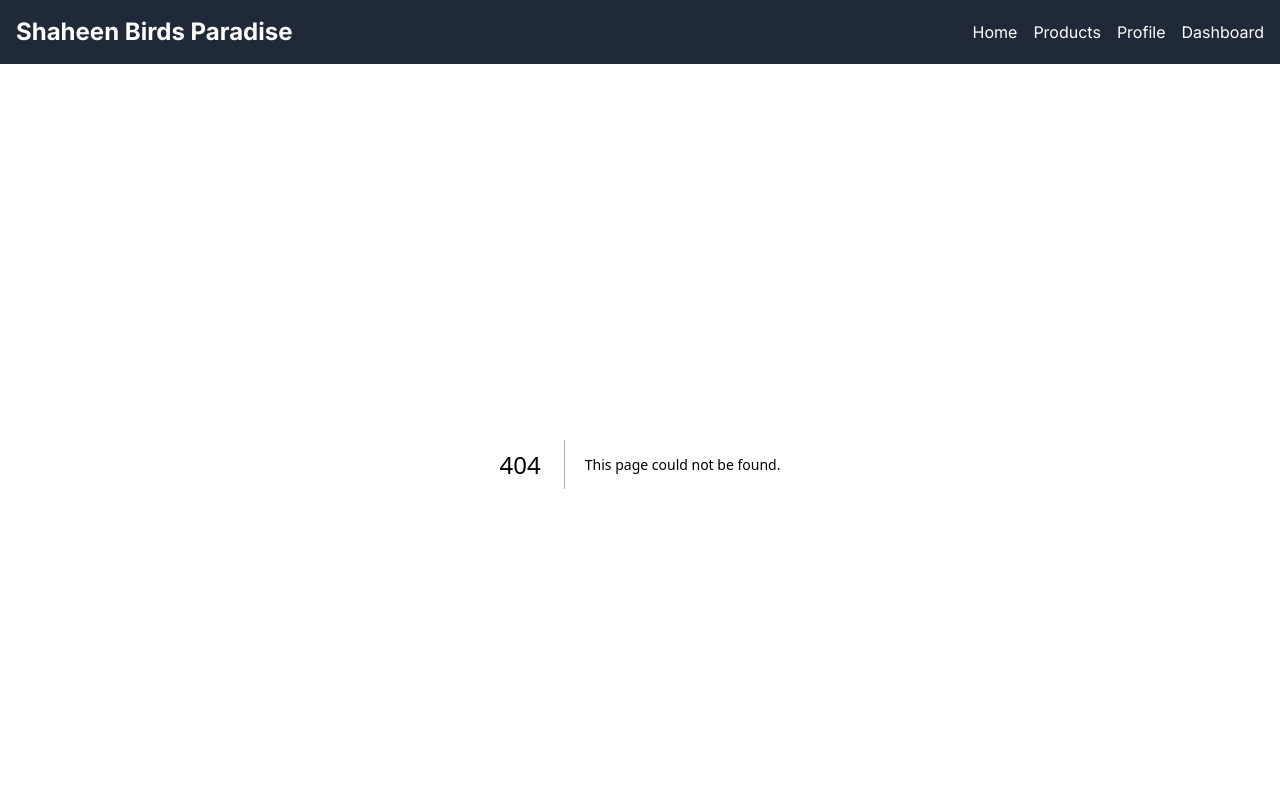
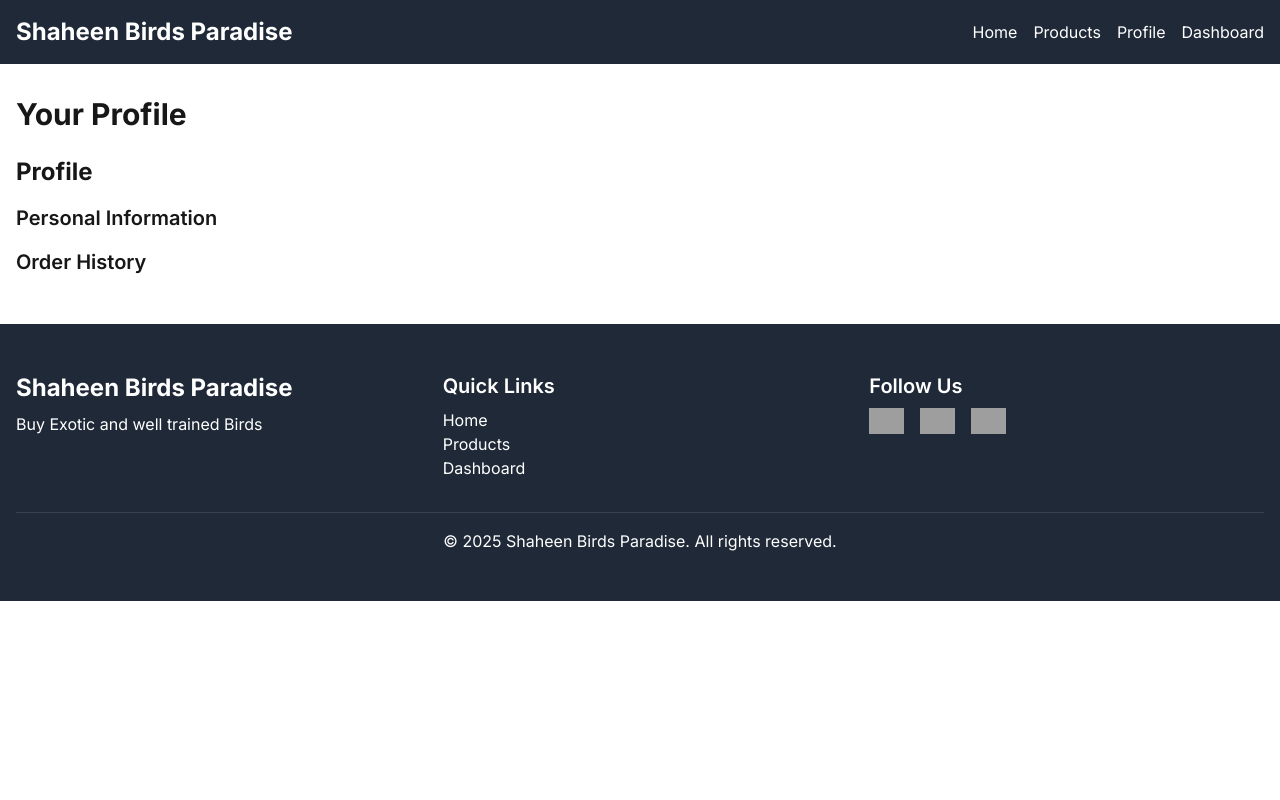
Before and after one commit to sadia1410/Shaheen_Birds_Paradise_Hackathon, a Next.js app: page /profile in a window 1280 px wide. Before the commit this address had no page. Shown: the top 800 px of the page. Built offline with nearby package versions, Linux system fonts and the light colour scheme; grey boxes are pictures that could not be loaded.

Commit message:
Add files via upload

```diff
--- /dev/null
+++ b/src/app/profile/page.tsx
@@ -0,0 +1,10 @@
+import UserProfile from "../components/UserProfile";
+
+export default function ProfilePage() {
+  return (
+    <div className="container mx-auto px-4 py-8">
+      <h1 className="text-3xl font-bold mb-6">Your Profile</h1>
+      <UserProfile />
+    </div>
+  );
+}
```
